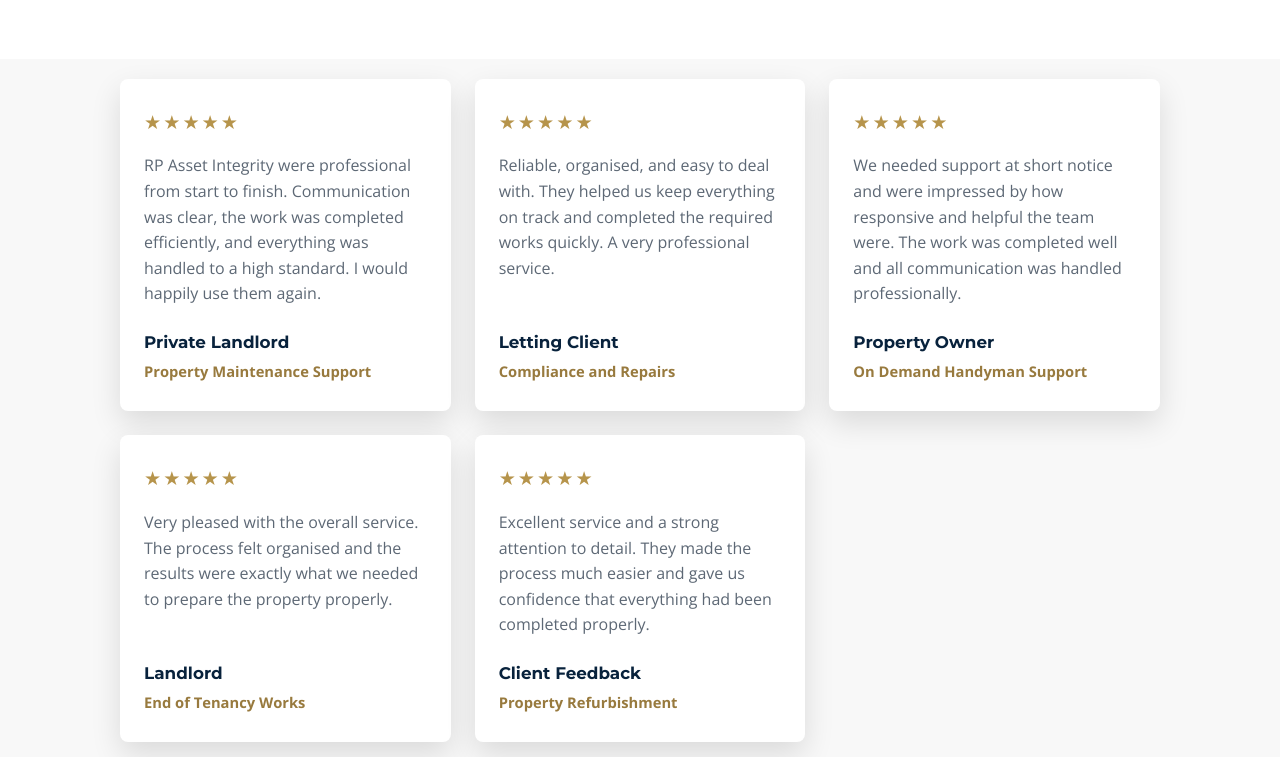
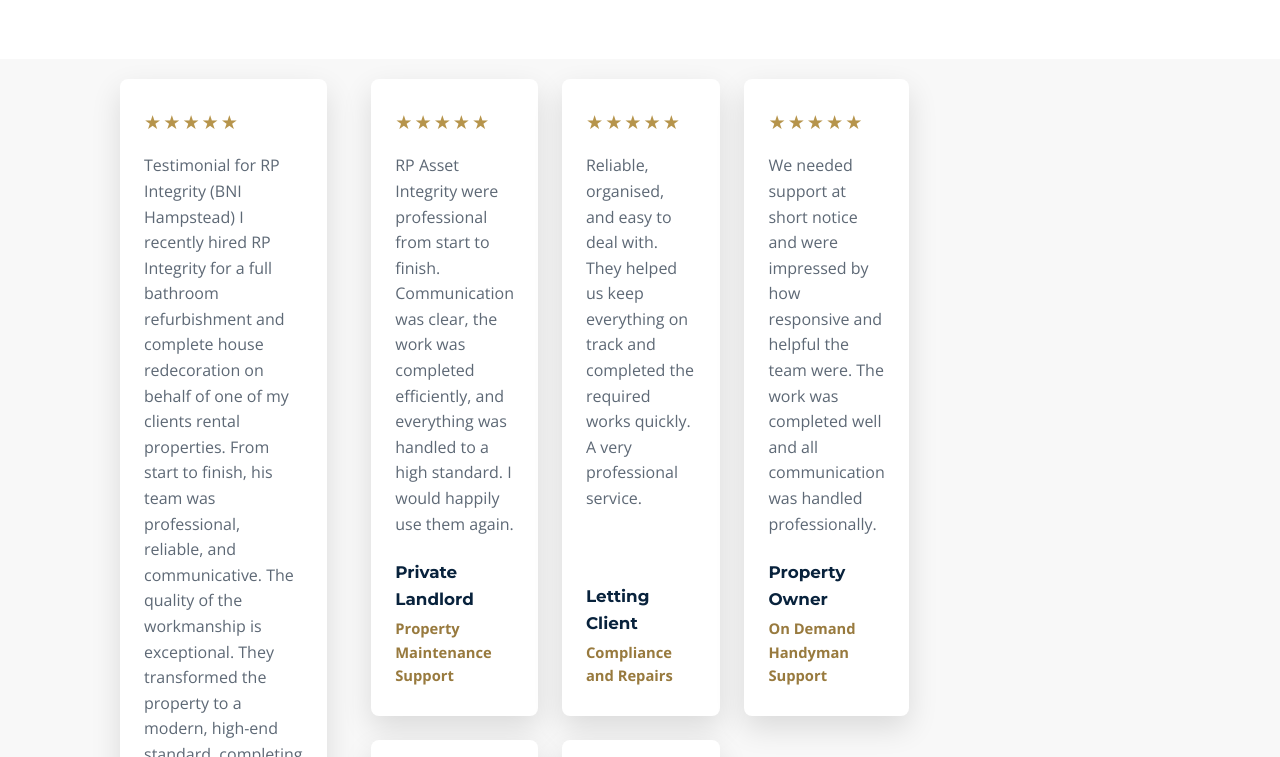
Before and after one commit to Dev-Rehyan/rp-asset-integrity, a plain HTML site: page reviews.html in a window 1280 px wide. Shown: the part 723-1480 px from the top of the page. Drawn offline with nearby package versions, Linux system fonts and the light colour scheme.

Commit message:
added review

```diff
--- a/reviews.html
+++ b/reviews.html
@@ -124,6 +124,25 @@
 
     <!-- Reviews Grid -->
     <section class="reviews-section">
+      <div class="container">
+        <div class="reviews-grid">
+          <article class="review-card">
+            <div class="review-stars">★★★★★</div>
+            <p class="review-text">
+              Testimonial for RP Integrity (BNI Hampstead)
+
+I recently hired RP Integrity for a full bathroom refurbishment and complete house redecoration on behalf of one of my clients rental properties.
+
+From start to finish, his team was professional, reliable, and communicative.
+
+The quality of the workmanship is exceptional.
+They transformed the property to a modern, high-end standard, completing everything cleanly, on schedule, and with minimal stress.
+
+I would not hesitate to recommend RP Integrity to fellow landlords, property investors, or anyone in the BNI Hampstead network looking for trustworthy refurbishment specialists.
+            </p>
+            <h3>Clive Dailey - Premium Services Electrical</h3>
+            <span>Bathroom refer and full property paint</span>
+          </article>
       <div class="container">
         <div class="reviews-grid">
           <article class="review-card">
```
